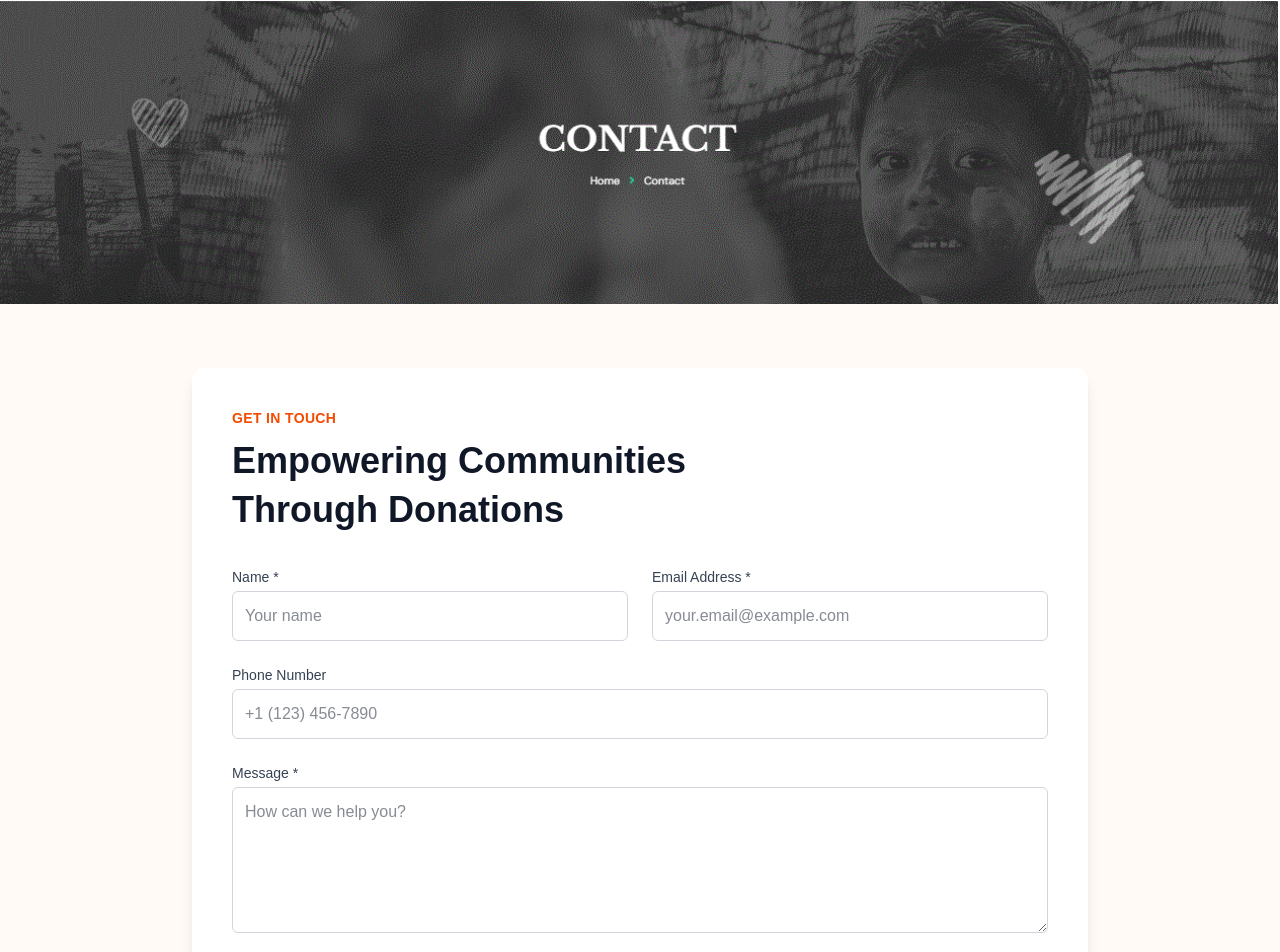
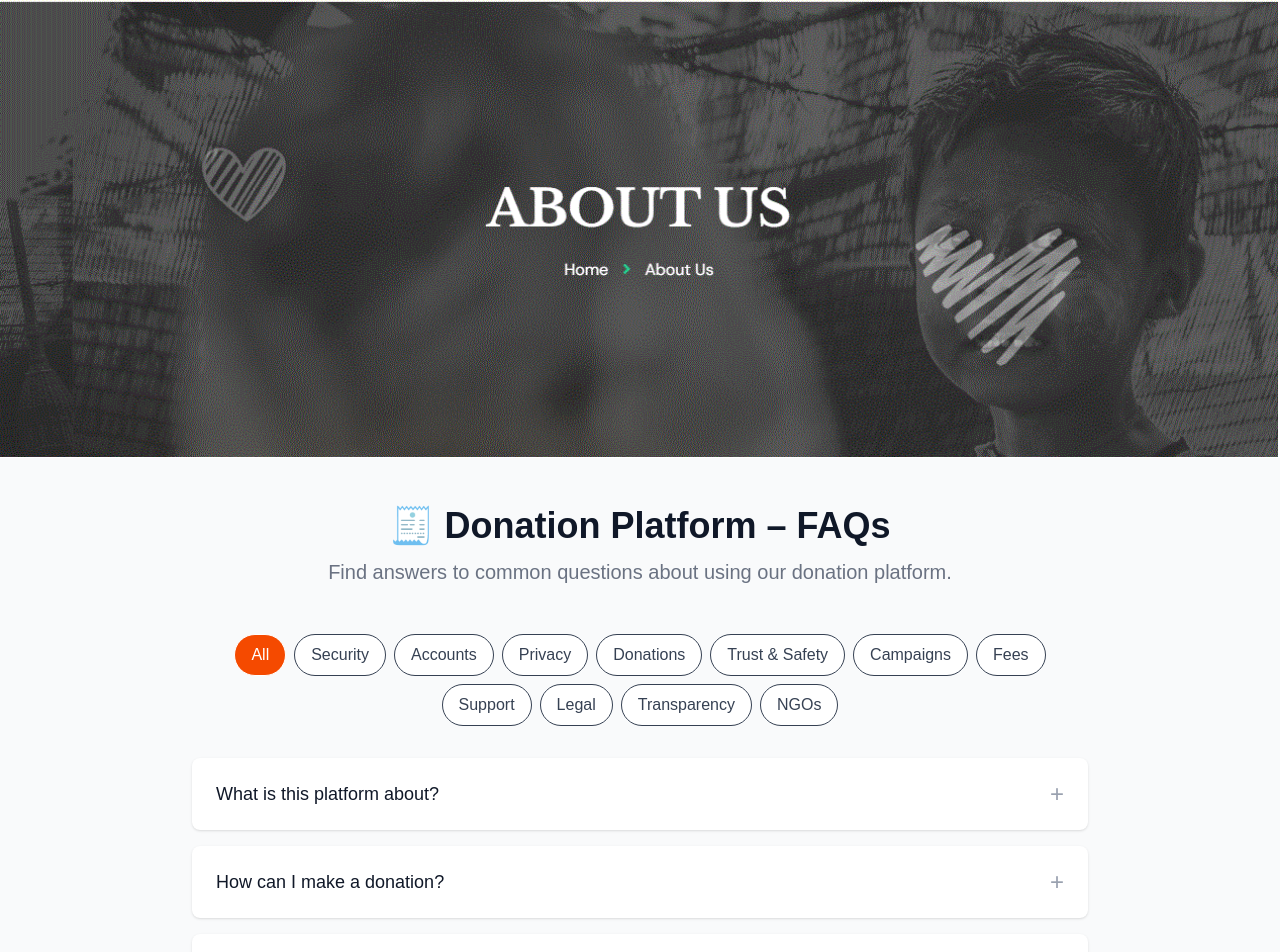
Before and after one commit to asharaam1/donation-user-web, a Next.js app: page / in a window 1280 px wide. Shown: the top 952 px of the page. Built offline with nearby package versions, Linux system fonts and the light colour scheme.

Commit message:
FAQ added

```diff
--- a/app/about/page.jsx
+++ b/app/about/page.jsx
@@ -833,9 +833,8 @@ const about = () => {
   return (
     <>
       <div className='h-full'>
-        {/* Hero Image with Fade-in */}
         <motion.img
-          src="/about image.GIF"
+          src="/faq.GIF"
           alt="About Us"
           initial={{ opacity: 0 }}
           animate={{ opacity: 1 }}
--- /dev/null
+++ b/app/faq/page.jsx
@@ -0,0 +1,168 @@
+
+
+
+'use client';
+import React, { useState } from 'react';
+import { motion } from 'framer-motion';
+import { ToastContainer, toast } from 'react-toastify';
+import 'react-toastify/dist/ReactToastify.css';
+
+const FAQ = () => {
+  const [activeIndex, setActiveIndex] = useState(null);
+  const [selectedCategory, setSelectedCategory] = useState('All');
+
+  const faqData = [
+    { question: "What is this platform about?", answer: "This is a secure donation platform helping individuals and communities through online fundraising." },
+    { question: "How can I make a donation?", answer: "Simply click the 'Donate Now' button on any campaign and follow the payment steps." },
+    { question: "Is my donation secure?", answer: "Yes, we use secure payment gateways and SSL encryption to protect all transactions.", category: "Security" },
+    { question: "Do I need to create an account to donate?", answer: "No, but creating an account helps you track your donations and get receipts.", category: "Accounts" },
+    { question: "Can I donate anonymously?", answer: "Yes, you can choose to donate anonymously by selecting that option during checkout.", category: "Privacy" },
+    { question: "Is there a minimum or maximum donation amount?", answer: "There is usually no minimum, but the platform may set some limits for security purposes.", category: "Donations" },
+    { question: "Will I receive a receipt for my donation?", answer: "Yes, you'll get an email confirmation with your donation details and receipt.", category: "Donations" },
+    { question: "Can I support a campaign from outside my country?", answer: "Yes, international donations are accepted depending on payment options available.", category: "Donations" },
+    { question: "How do I know if a campaign is genuine?", answer: "We verify campaigns before approval, and you can view updates and organizer details.", category: "Trust & Safety" },
+    { question: "Can I start my own fundraising campaign?", answer: "Yes, you can sign up and create your own donation campaign for personal or charitable causes.", category: "Campaigns" },
+    { question: "How are the funds used?", answer: "All funds go directly to the campaign organizer unless stated otherwise.", category: "Donations" },
+    { question: "What fees does the platform charge?", answer: "We charge a small service fee to maintain the platform, shown clearly before donating.", category: "Fees" },
+    { question: "Can I cancel or refund my donation?", answer: "Donations are usually non-refundable, but special cases can be reviewed upon request.", category: "Donations" },
+    { question: "How can I contact support?", answer: "You can reach us via the Contact page or email us at support@example.com.", category: "Support" },
+    { question: "Are donations tax deductible?", answer: "This depends on your country’s tax laws and the campaign's nature—please consult your tax advisor.", category: "Legal" },
+    { question: "How does this platform ensure transparency and accountability?", answer: "We provide real-time campaign updates, verified organizer profiles, and clear breakdowns of how funds are used.", category: "Transparency" },
+    { question: "Can organizations or NGOs use this platform for fundraising?", answer: "Yes, verified non-profits and NGOs can create official campaigns with enhanced tools and support.", category: "NGOs" },
+    { question: "Is there any compliance with legal or tax regulations?", answer: "We follow all local and international donation laws, and campaigns are regularly reviewed for legal compliance.", category: "Legal" },
+    { question: "Does the platform offer analytics or dashboards for campaign organizers?", answer: "Yes, registered users get access to a dashboard showing donations, traffic, and campaign performance.", category: "Campaigns" },
+    { question: "What measures are in place to prevent fraud or misuse of donations?", answer: "We have a strict vetting system, fraud detection tools, and a reporting mechanism for suspicious campaigns.", category: "Trust & Safety" }
+  ];
+
+  const categories = ['All', ...new Set(faqData.filter(i => i.category).map(item => item.category))];
+
+  const toggleFAQ = (index) => {
+    setActiveIndex(activeIndex === index ? null : index);
+  };
+
+  const filteredFAQs = selectedCategory === 'All'
+    ? faqData
+    : faqData.filter(item => item.category === selectedCategory);
+
+  return (
+    <>
+      <motion.img
+        src="/about image.GIF"
+        alt="About Us"
+        initial={{ opacity: 0 }}
+        animate={{ opacity: 1 }}
+        transition={{ duration: 1 }}
+        className="w-full"
+      />
+
+      <div className="min-h-screen bg-gray-50 py-12 px-4 sm:px-6 lg:px-8">
+        <div className="max-w-4xl mx-auto">
+          {/* Header */}
+          <motion.div
+            initial={{ opacity: 0, y: -20 }}
+            animate={{ opacity: 1, y: 0 }}
+            transition={{ duration: 0.5 }}
+            className="text-center mb-12"
+          >
+            <h2 className="text-3xl font-extrabold text-gray-900 sm:text-4xl">
+              🧾 Donation Platform – FAQs
+            </h2>
+            <p className="mt-3 text-xl text-gray-500">
+              Find answers to common questions about using our donation platform.
+            </p>
+          </motion.div>
+
+          {/* Category Filters (Optional) */}
+          <motion.div
+            className="flex flex-wrap justify-center gap-2 mb-8"
+            initial={{ opacity: 0 }}
+            animate={{ opacity: 1 }}
+            transition={{ delay: 0.2 }}
+          >
+            {categories.map((cat, i) => (
+              <button
+                key={i}
+                onClick={() => setSelectedCategory(cat)}
+                className={`px-4 py-2 rounded-full border ${selectedCategory === cat ? 'bg-orange-600 text-white' : 'bg-white text-gray-700 cursor-pointergit br'} hover:bg-orange-100 transition`}
+              >
+                {cat}
+              </button>
+            ))}
+          </motion.div>
+
+          {/* FAQ Items */}
+          <div className="space-y-4">
+            {filteredFAQs.map((item, index) => (
+              <motion.div
+                key={index}
+                initial={{ opacity: 0, y: 10 }}
+                animate={{ opacity: 1, y: 0 }}
+                transition={{ delay: index * 0.05 }}
+                className="bg-white overflow-hidden shadow rounded-lg"
+              >
+                <button
+                  className="w-full px-6 py-5 text-left focus:outline-none"
+                  onClick={() => toggleFAQ(index)}
+                  aria-expanded={activeIndex === index}
+                  aria-controls={`faq-content-${index}`}
+                >
+                  <div className="flex items-center justify-between">
+                    <h3 className="text-lg font-medium text-gray-900">
+                      {item.question}
+                    </h3>
+                    <motion.span
+                      animate={{ rotate: activeIndex === index ? 45 : 0 }}
+                      className="text-2xl text-gray-400"
+                    >
+                      +
+                    </motion.span>
+                  </div>
+                </button>
+
+                <motion.div
+                  id={`faq-content-${index}`}
+                  initial={{ height: 0, opacity: 0 }}
+                  animate={{
+                    height: activeIndex === index ? 'auto' : 0,
+                    opacity: activeIndex === index ? 1 : 0
+                  }}
+                  transition={{ duration: 0.3 }}
+                  className="px-6 overflow-hidden"
+                >
+                  <div className="pb-5">
+                    <p className="text-gray-600">{item.answer}</p>
+
+                  </div>
+                </motion.div>
+              </motion.div>
+            ))}
+          </div>
+
+          {/* Contact CTA */}
+          <motion.div
+            initial={{ opacity: 0 }}
+            whileInView={{ opacity: 1 }}
+            transition={{ delay: 0.5 }}
+            className="mt-12 bg-orange-50 rounded-lg p-6 text-center"
+          >
+            <h3 className="text-lg font-medium text-gray-900 mb-2">
+              Still have questions?
+            </h3>
+            <p className="text-gray-600 mb-4">
+              Our team is happy to help with any other questions you might have.
+            </p>
+            <button
+              onClick={() => toast.info("Contact form will open")}
+              className="inline-flex items-center px-6 py-3 border border-transparent text-base font-medium rounded-md shadow-sm text-white bg-orange-600 hover:bg-orange-700"
+            >
+              Contact Our Support Team
+            </button>
+          </motion.div>
+        </div>
+        <ToastContainer position="bottom-right" />
+      </div>
+    </>
+  );
+};
+
+export default FAQ;
--- a/app/page.tsx
+++ b/app/page.tsx
@@ -1,12 +1,13 @@
 import React from 'react'
 // import LoginPage from './auth/Login/page';
+// import About from './about/page';
+// import Contact from './contact/page';
 
-import About from './about/page';
-
-import Contact from './contact/page';
+import Faq from './faq/page';
 
 const page = () => {
-  return <Contact/>;
+  return <Faq />;
+  // return <Contact/>;
   // return <About/>;
   // return <LoginPage />
 }
```
Also changed, not shown: public/faq.GIF (added).
